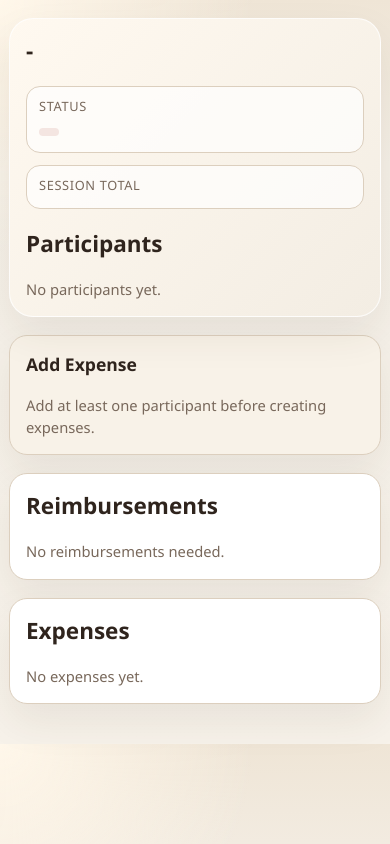
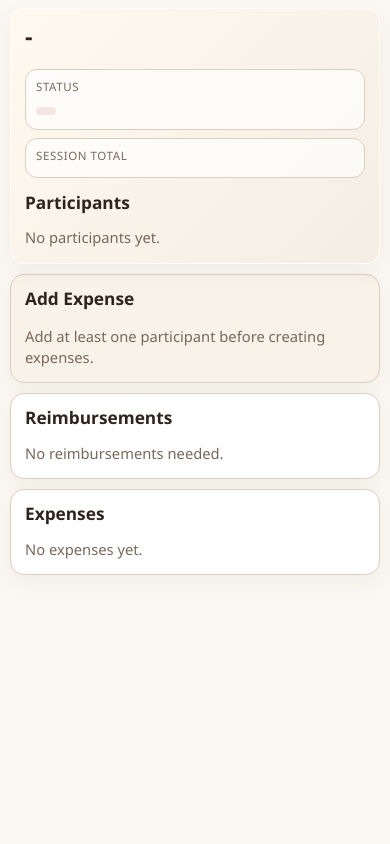
Before and after one commit to niolang/nikount, a Flask app: template templates/session_access.html in a window 390 px wide. Run offline with Flask 3, Linux system fonts and the light colour scheme; the template is opened without the code that fills it, so the values that code supplies are empty.

Commit message:
Improve mobile session layout

```diff
--- a/static/styles.css
+++ b/static/styles.css
@@ -26,6 +26,13 @@ body {
         radial-gradient(circle at top left, #fff7ea 0, transparent 30%),
         linear-gradient(180deg, #efe5d6 0%, var(--bg) 22%, #f7f2ea 100%);
     line-height: 1.45;
+}
+
+h1,
+h2,
+h3 {
+    line-height: 1.15;
+    overflow-wrap: anywhere;
 }
 
 a {
@@ -362,6 +369,10 @@ button:disabled {
     font-weight: 700;
 }
 
+.participant-expense-cell.not-concerned {
+    color: var(--muted);
+}
+
 .reimbursements-body {
     padding: 14px 16px;
     border: 1px solid var(--line);
@@ -440,27 +451,132 @@ tbody tr:nth-child(even) {
 
 }
 
-@media (max-width: 560px) {
+@media (max-width: 720px) {
     body {
         font-size: 15px;
+        background: var(--bg-soft);
+    }
+
+    .page-shell {
+        width: 100%;
+        padding: 8px 10px 28px;
+    }
+
+    .overview-card,
+    .card {
+        border-radius: 14px;
+        box-shadow: 0 8px 22px rgba(70, 45, 24, 0.06);
+        padding: 14px;
+    }
+
+    .overview-card {
+        margin-bottom: 10px;
+    }
+
+    .overview-card h1 {
+        font-size: 1.45rem;
+    }
+
+    .card h2,
+    .card h3,
+    .overview-section h2 {
+        font-size: 1.08rem;
+    }
+
+    .card-stack {
+        gap: 10px;
     }
 
     .meta-list {
-        grid-template-columns: 1fr;
+        grid-template-columns: repeat(2, minmax(0, 1fr));
+        gap: 8px;
+    }
+
+    .meta-item {
+        border-radius: 12px;
+        padding: 9px 10px;
+    }
+
+    .meta-label {
+        font-size: 0.72rem;
+        margin-bottom: 3px;
+    }
+
+    .overview-section,
+    .overview-subsection {
+        margin-top: 12px;
+    }
+
+    .participant-chip {
+        justify-content: center;
+        border-radius: 12px;
+        padding: 9px 10px;
+    }
+
+    .participant-chip form {
+        margin-left: 2px;
+    }
+
+    .icon-button {
+        min-height: 32px;
+        width: auto;
+        padding: 0 6px;
+    }
+
+    input[type="text"],
+    input[type="password"],
+    input[type="number"] {
+        border-radius: 10px;
+        padding: 11px 12px;
     }
 
     .expense-top-row {
-        grid-template-columns: 1fr;
+        grid-template-columns: minmax(86px, 1fr) minmax(0, 4fr);
+        gap: 8px;
+    }
+
+    .expense-amount-field,
+    .expense-name-field {
+        margin-bottom: 10px;
+    }
+
+    .concerned-selector {
+        display: grid;
+        grid-template-columns: repeat(auto-fit, minmax(138px, 1fr));
+        gap: 8px;
+        margin-bottom: 12px;
+    }
+
+    .concerned-selector label {
+        justify-content: space-between;
+        border: 1px solid var(--line);
+        border-radius: 10px;
+        background: #fffdf9;
+        padding: 9px 10px;
+    }
+
+    .concerned-selector input {
+        width: 18px;
+        height: 18px;
+        flex: 0 0 auto;
+    }
+
+    .payer-selector {
+        display: grid;
+        grid-template-columns: repeat(auto-fit, minmax(138px, 1fr));
+        gap: 8px;
     }
 
     button,
     .button-link {
         width: 100%;
+        min-height: 44px;
+        border-radius: 10px;
     }
 
-    .payer-selector {
-        display: grid;
-        grid-template-columns: 1fr;
+    .payer-label {
+        justify-content: center;
+        width: 100%;
     }
 
     .session-actions,
@@ -469,4 +585,117 @@ tbody tr:nth-child(even) {
         flex-direction: column;
         align-items: stretch;
     }
+
+    .reimbursements-body {
+        padding: 10px 12px;
+        border-radius: 12px;
+    }
+
+    .reimbursement-line {
+        display: block;
+        margin-bottom: 8px;
+    }
+
+    .reimbursement-line:last-child {
+        margin-bottom: 0;
+    }
+
+    .reimbursement-line form {
+        display: block;
+        margin: 6px 0 0;
+    }
+
+    .table-wrap {
+        overflow: visible;
+        margin: 0;
+        padding: 0;
+    }
+
+    table,
+    thead,
+    tbody,
+    tr,
+    th,
+    td {
+        display: block;
+    }
+
+    table {
+        min-width: 0;
+        background: transparent;
+    }
+
+    thead {
+        display: none;
+    }
+
+    tbody tr,
+    tbody tr:nth-child(even) {
+        background: #fffdf9;
+    }
+
+    tbody tr {
+        border: 1px solid var(--line);
+        border-radius: 12px;
+        margin-bottom: 10px;
+        padding: 10px;
+    }
+
+    td {
+        display: grid;
+        grid-template-columns: minmax(92px, 34%) minmax(0, 1fr);
+        gap: 10px;
+        align-items: center;
+        border-bottom: 1px solid rgba(220, 207, 190, 0.65);
+        padding: 7px 0;
+        overflow-wrap: anywhere;
+    }
+
+    td:last-child {
+        border-bottom: 0;
+    }
+
+    td::before {
+        content: attr(data-label);
+        color: var(--muted);
+        font-size: 0.74rem;
+        font-weight: 700;
+        text-transform: uppercase;
+    }
+
+    .cell-center {
+        text-align: left;
+    }
+
+    .participant-expense-cell.not-concerned {
+        display: none;
+    }
+
+    .actions-cell {
+        min-width: 0;
+    }
+
+    .actions-cell .inline-actions {
+        display: grid;
+        grid-template-columns: repeat(2, minmax(0, 1fr));
+        gap: 8px;
+    }
+
+    .actions-cell .inline-actions form {
+        width: 100%;
+    }
 }
+
+@media (max-width: 390px) {
+    .meta-list {
+        grid-template-columns: 1fr;
+    }
+
+    .expense-top-row {
+        grid-template-columns: minmax(78px, 1fr) minmax(0, 3fr);
+    }
+
+    .actions-cell .inline-actions {
+        grid-template-columns: 1fr;
+    }
+}
```
Also changed, not shown: templates/session_access.html (+24 -21 lines).
